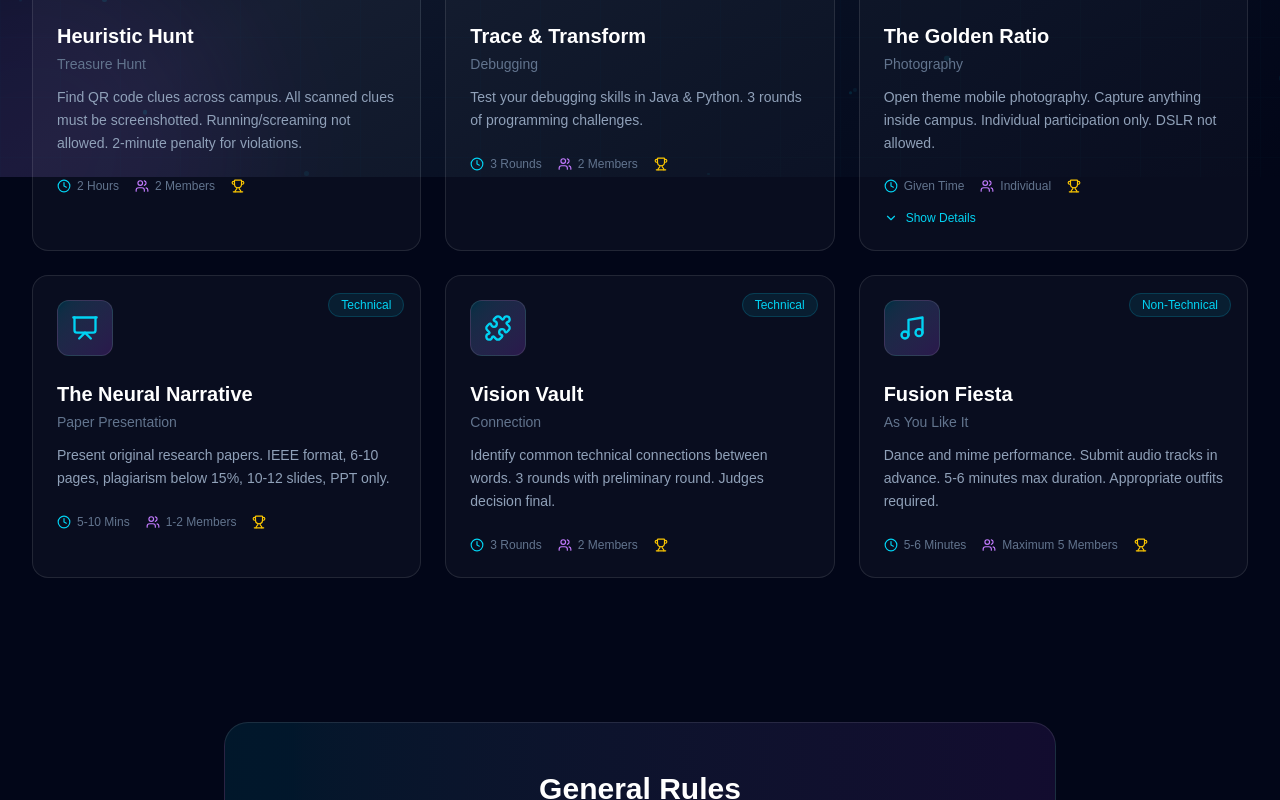
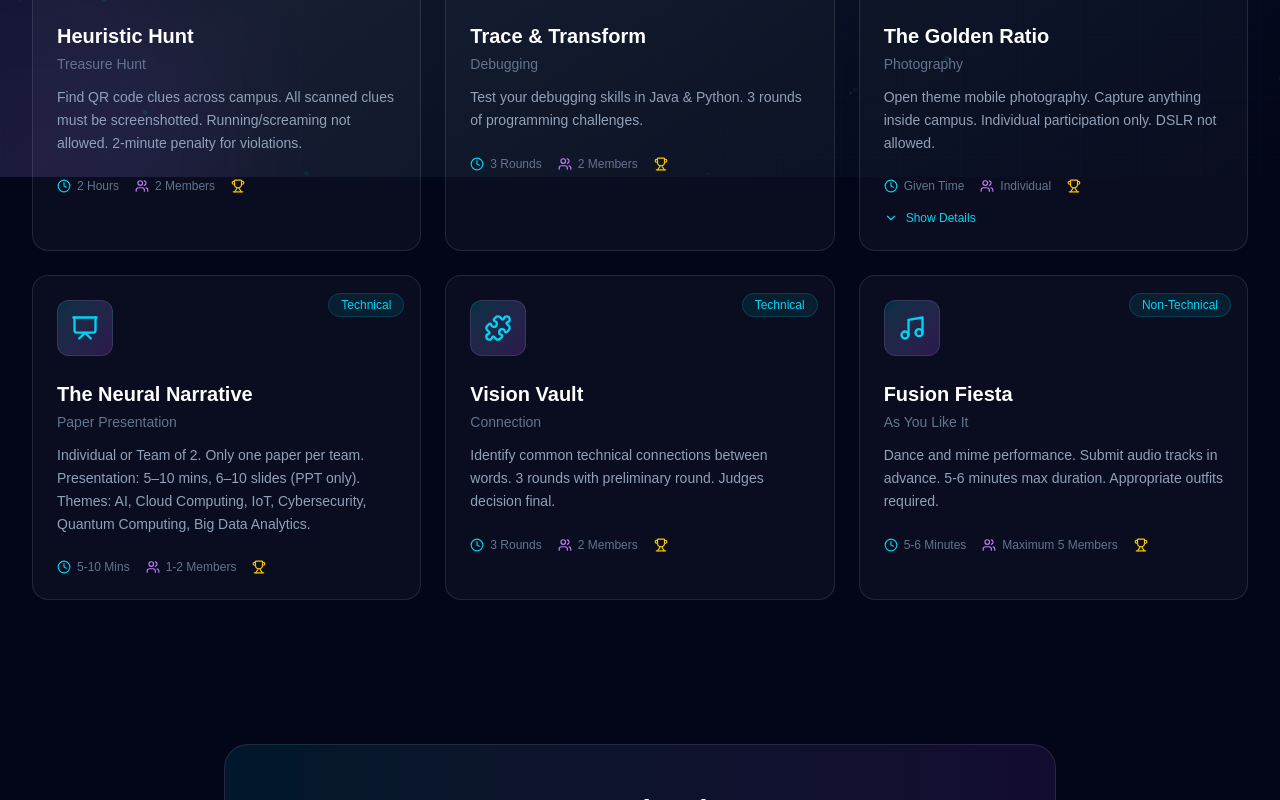
Before and after one commit to Byte-256/symposium_2k26, a Next.js app: page /events in a window 1280 px wide. Shown: the part 623-1423 px from the top of the page. Built offline with nearby package versions, Linux system fonts and the light colour scheme.

Commit message:
Add event links and update extra info formatting in EventCard component

```diff
--- a/app/events/page.jsx
+++ b/app/events/page.jsx
@@ -31,6 +31,7 @@ export default function Events() {
       duration: "2 Hours",
       teamSize: "2 Members",
       category: "Non-Technical",
+      link: "/treasure-hunt",
     },
     {
       title: "Trace & Transform \n Debugging",
@@ -40,6 +41,7 @@ export default function Events() {
       duration: "3 Rounds",
       teamSize: "2 Members",
       category: "Technical",
+      link: "/debugging",
     },
     {
       title: "The Golden Ratio \n Photography",
@@ -50,16 +52,18 @@ export default function Events() {
       teamSize: "Individual",
       category: "Non-Technical",
       extraInfo:
-        "Submit: Name_Department_Year.jpg to frameparungajii@gmail.com | Contact: 9994118682, 97871 92215",
+        "Submit: Lot_Number.jpg to frameparungajii@gmail.com | Contact: 9994118682, 97871 92215",
+      link: "",
     },
     {
       title: "The Neural Narrative \n Paper Presentation",
       description:
-        "Present original research papers. IEEE format, 6-10 pages, plagiarism below 15%, 10-12 slides, PPT only.",
+        "Individual or Team of 2. Only one paper per team. Presentation: 5–10 mins, 6–10 slides (PPT only). Themes: AI, Cloud Computing, IoT, Cybersecurity, Quantum Computing, Big Data Analytics.",
       icon: Presentation,
       duration: "5-10 Mins",
       teamSize: "1-2 Members",
       category: "Technical",
+      link: "",
     },
     {
       title: "Vision Vault \n Connection",
@@ -69,6 +73,7 @@ export default function Events() {
       duration: "3 Rounds",
       teamSize: "2 Members",
       category: "Technical",
+      link: "",
     },
     {
       title: "Fusion Fiesta \n As You Like It",
@@ -78,6 +83,7 @@ export default function Events() {
       duration: "5-6 Minutes",
       teamSize: "Maximum 5 Members",
       category: "Non-Technical",
+      link: "",
     },
   ];
 
--- a/components/EventCard.jsx
+++ b/components/EventCard.jsx
@@ -14,18 +14,10 @@ export default function EventCard({ event, index }) {
     prize,
     category,
     extraInfo,
+    link,
   } = event;
 
-  return (
-    <motion.div
-      initial={{ opacity: 0, y: 30 }}
-      whileInView={{ opacity: 1, y: 0 }}
-      viewport={{ once: true }}
-      transition={{ duration: 0.5, delay: index * 0.1 }}
-      className="group relative"
-    >
-      <div className="absolute inset-0 bg-linear-to-r from-cyan-500/20 to-purple-500/20 rounded-2xl blur-xl opacity-0 group-hover:opacity-100 transition-opacity duration-500" />
-
+  const cardContent = (
     <div className="relative h-full p-6 rounded-2xl bg-white/[0.03] border border-white/10 hover:border-cyan-500/30 transition-all duration-500 overflow-hidden">
       {/* Category tag */}
       <div className="absolute top-4 right-4">
@@ -111,6 +103,23 @@ export default function EventCard({ event, index }) {
       {/* Hover gradient line */}
       <div className="absolute bottom-0 left-0 right-0 h-0.5 bg-linear-to-r from-cyan-500 to-purple-500 scale-x-0 group-hover:scale-x-100 transition-transform duration-500 origin-left" />
     </div>
+  );
+
+  return (
+    <motion.div
+      initial={{ opacity: 0, y: 30 }}
+      whileInView={{ opacity: 1, y: 0 }}
+      viewport={{ once: true }}
+      transition={{ duration: 0.5, delay: index * 0.1 }}
+      className={link ? "group relative" : ""} // Apply 'group relative' only if link exists
+    >
+      {link ? (
+        <a href={link} target="_blank" rel="noopener noreferrer">
+          {cardContent}
+        </a>
+      ) : (
+        cardContent
+      )}
     </motion.div>
   );
 }
```
Lines whose indentation alone changed are shown as unchanged.
